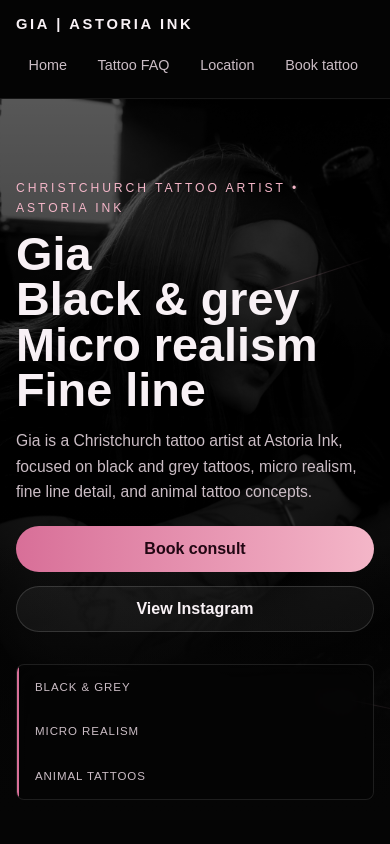
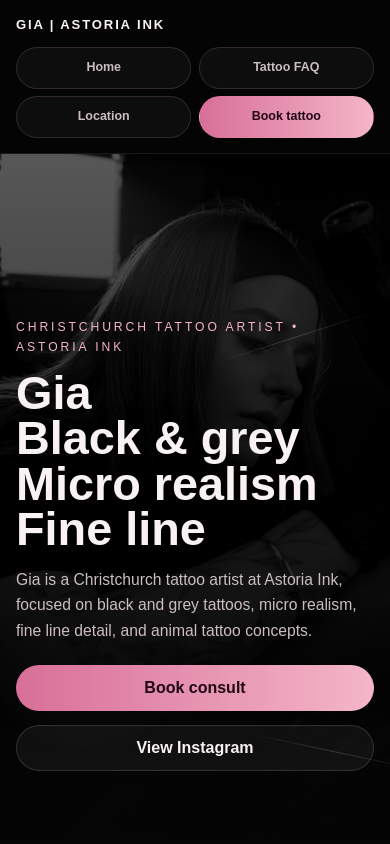
Before and after one commit to astoriaink/max-tattoo, a Next.js app: page / in a window 390 px wide. Shown: the top 844 px of the page. Built offline with nearby package versions, Linux system fonts and the light colour scheme.

Commit message:
Improve mobile header layout

```diff
--- a/app/globals.css
+++ b/app/globals.css
@@ -1079,12 +1079,44 @@
   .topbar-inner {
     align-items: flex-start;
     flex-direction: column;
-    gap: 0.65rem;
-    padding: 0.8rem 0;
+    gap: 0.75rem;
+    padding: 0.85rem 0 0.95rem;
+  }
+
+  .brand {
+    font-size: 0.82rem;
+    letter-spacing: 0.14em;
   }
 
   .nav-links {
-    justify-content: flex-start;
+    display: grid;
+    grid-template-columns: repeat(2, minmax(0, 1fr));
+    gap: 0.45rem;
+    justify-content: stretch;
+    width: 100%;
+  }
+
+  .nav-links a {
+    display: inline-flex;
+    align-items: center;
+    justify-content: center;
+    min-height: 42px;
+    border-color: rgba(244, 182, 200, 0.16);
+    background: rgba(255, 255, 255, 0.04);
+    font-size: 0.78rem;
+    font-weight: 800;
+    padding: 0.62rem 0.5rem;
+    text-align: center;
+  }
+
+  .nav-links a:last-child {
+    border-color: transparent;
+    background: linear-gradient(90deg, var(--accent) 0%, var(--accent-strong) 100%);
+    color: #210713;
+  }
+
+  .nav-links a:last-child:hover {
+    color: #210713;
   }
 
   .hero {
@@ -1116,6 +1148,10 @@
 
   .hero-copy p {
     font-size: 0.98rem;
+  }
+
+  .hero-meta {
+    display: none;
   }
 
   .hero-actions .btn {
```
